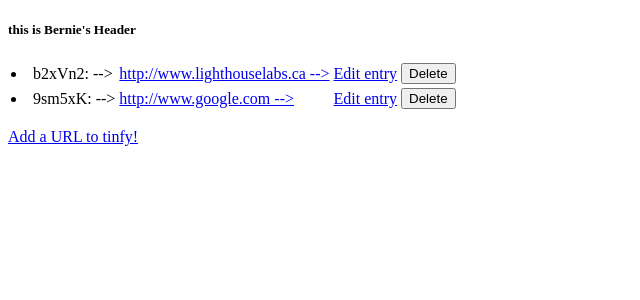
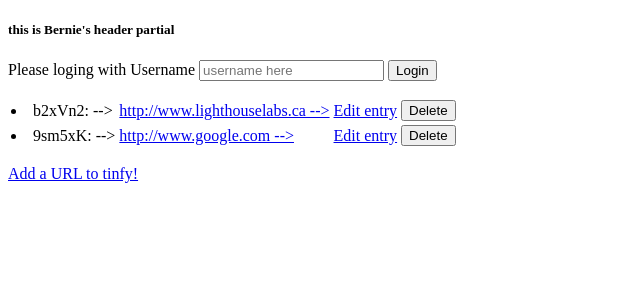
Before and after one commit to bernieroach/tinyappw2dx, a Node server app: page /urls in a window 1280 px wide. Shown: the top 300 px of the page, without its empty margins (0-640 px from the left). Run offline with Node 20, Linux system fonts and the light colour scheme.

Commit message:
add login form - no logic

```diff
--- a/package.json
+++ b/package.json
@@ -9,6 +9,7 @@
   "author": "",
   "license": "ISC",
   "dependencies": {
+    "cookie-parser": "^1.4.3",
     "ejs": "^2.5.7",
     "express": "^4.16.2"
   }
--- a/views/partials/_header.ejs
+++ b/views/partials/_header.ejs
@@ -1 +1,9 @@
-<h5> this is Bernie's Header </h5>
+<h5> this is Bernie's header partial </h5>
+
+
+
+  <form action="/urls/login" method="POST">
+    <label for="username"> Please loging with Username </label>
+    <input id="username" name="username" type="text" placeholder="username here">
+    <input type="submit" value="Login">
+  </form>
```
